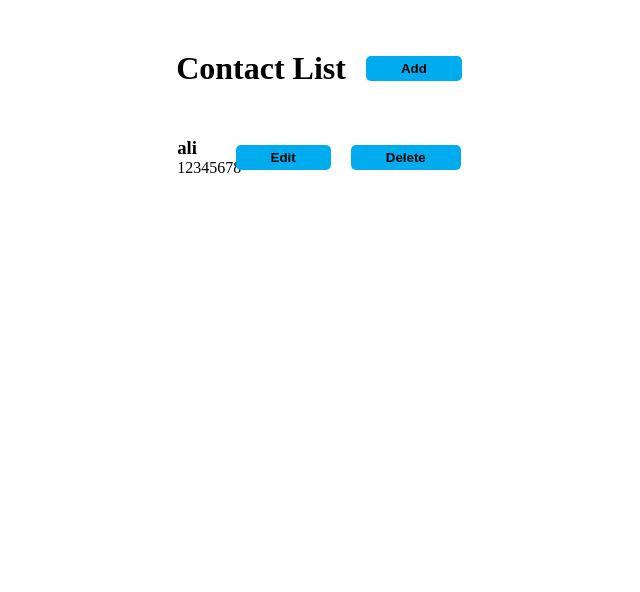
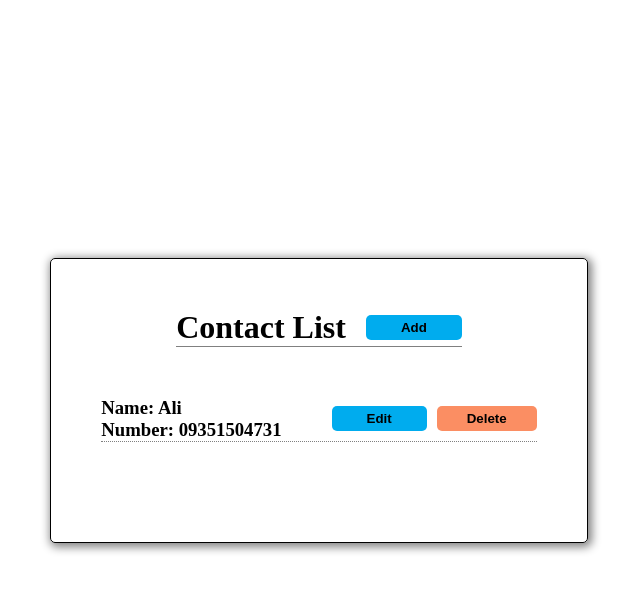
Before and after one commit to Masoudbkhti/contacts, a React (Vite) app: page / in a window 1280 px wide. Shown: the top 592 px of the page, without its empty margins (321-961 px from the left). Built offline with nearby package versions, Linux system fonts and the light colour scheme; data requests are answered from the project's data file.

Commit message:
styling ContactList and buttons

```diff
--- a/db.json
+++ b/db.json
@@ -1,8 +1,8 @@
 {
   "contacts": [
     {
-      "name": "ali",
-      "number": "12345678",
+      "name": "Ali",
+      "number": "09351504731",
       "id": 1
     }
   ]
--- a/src/App.jsx
+++ b/src/App.jsx
@@ -5,7 +5,7 @@ import { EditContact } from "../src/pages/EditContact";
 
 function App() {
   return (
-    <div>
+    <div className="app">
       <Routes>
         <Route path="/" element={<Home />} />
         <Route path="/new-contact" element={<NewContact />} />
--- a/src/components/ContactList.jsx
+++ b/src/components/ContactList.jsx
@@ -50,9 +50,10 @@ export const ContactList = () => {
         contactList.map(({ id, name, number }, index) => {
           return (
             <div key={id} className="contact-list">
-              <div>
-                <h3>{name}</h3>
-                <p>{number}</p>
+              <div className="contact-list__title">
+                <h3>Name: {name}</h3>
+
+                <h3>Number: {number}</h3>
               </div>
               <div className="change-btns">
                 <div>
@@ -64,7 +65,7 @@ export const ContactList = () => {
                   <button
                     onClick={() => contactDeleteHandler(id, index)}
                     disabled={deleteStatus[index]}
-                    className="btn"
+                    className="btn-del"
                   >
                     {deleteStatus[index] ? "Deleting..." : "Delete"}
                   </button>
--- a/src/index.css
+++ b/src/index.css
@@ -15,37 +15,70 @@
 .btn:hover {
   background-color: #0381b3;
 }
+.btn-del {
+  padding: 5px 30px;
+  border-radius: 5px;
+  border: none;
+  background-color: rgb(251, 142, 99);
+  cursor: pointer;
+  font-weight: bold;
+}
+.btn-del:hover {
+  background-color: rgb(189, 118, 91);
+}
+.app {
+  width: 100%;
+  height: 100vh;
+  display: flex;
+  justify-content: center;
+  align-items: center;
+}
 
 /* Home Page */
 .container {
+  width: fit-content;
   display: flex;
   flex-direction: column;
   justify-content: center;
   align-items: center;
   gap: 50px;
   padding: 50px;
+  border: solid 1px black;
+  border-radius: 5px;
+  box-shadow: 2px 2px 10px 2px gray;
 }
 .title {
   display: flex;
   justify-content: center;
   align-items: center;
   gap: 20px;
+  border-bottom: 1px solid gray;
+}
+.contactlist {
+  display: flex;
+  justify-content: center;
+  align-items: center;
 }
 
 /* ContactList Component */
 .contact-list {
   width: 100%;
   display: flex;
-  justify-content: center;
   align-items: center;
+  justify-content: space-between;
+  border-bottom: 1px dotted gray;
   gap: 50px;
+  margin-bottom: 50px;
 }
 
 .change-btns {
   width: 50%;
   display: flex;
   justify-content: flex-end;
-  gap: 20px;
+  gap: 10px;
+}
+.contact-list__title {
+  width: 50%;
 }
 
 /* New Contact Page */
--- a/src/pages/EditContact.jsx
+++ b/src/pages/EditContact.jsx
@@ -28,7 +28,7 @@ export const EditContact = () => {
       <div className="title">
         <h1>Edit Contact</h1>
         <Link to="/">
-          <button>Back to Home</button>
+          <button className="btn">Back to Home</button>
         </Link>
       </div>
       <form onSubmit={editFormHandler} className="addform">
--- a/src/pages/Home.jsx
+++ b/src/pages/Home.jsx
@@ -9,7 +9,9 @@ export const Home = () => {
           <button className="btn">Add</button>
         </Link>
       </div>
-      <ContactList />
+      <div className="contactlist">
+        <ContactList />
+      </div>
     </div>
   );
 };
```
